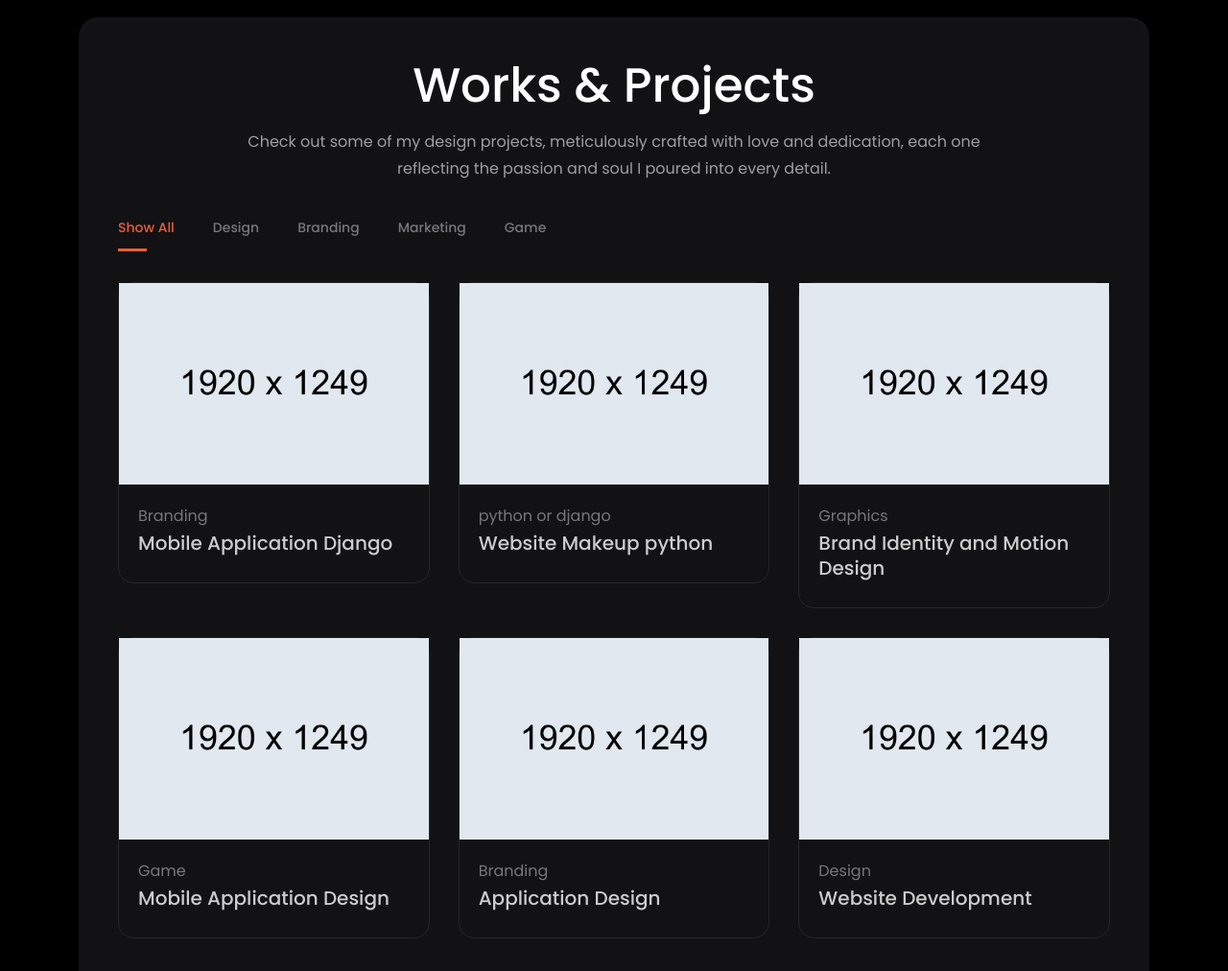
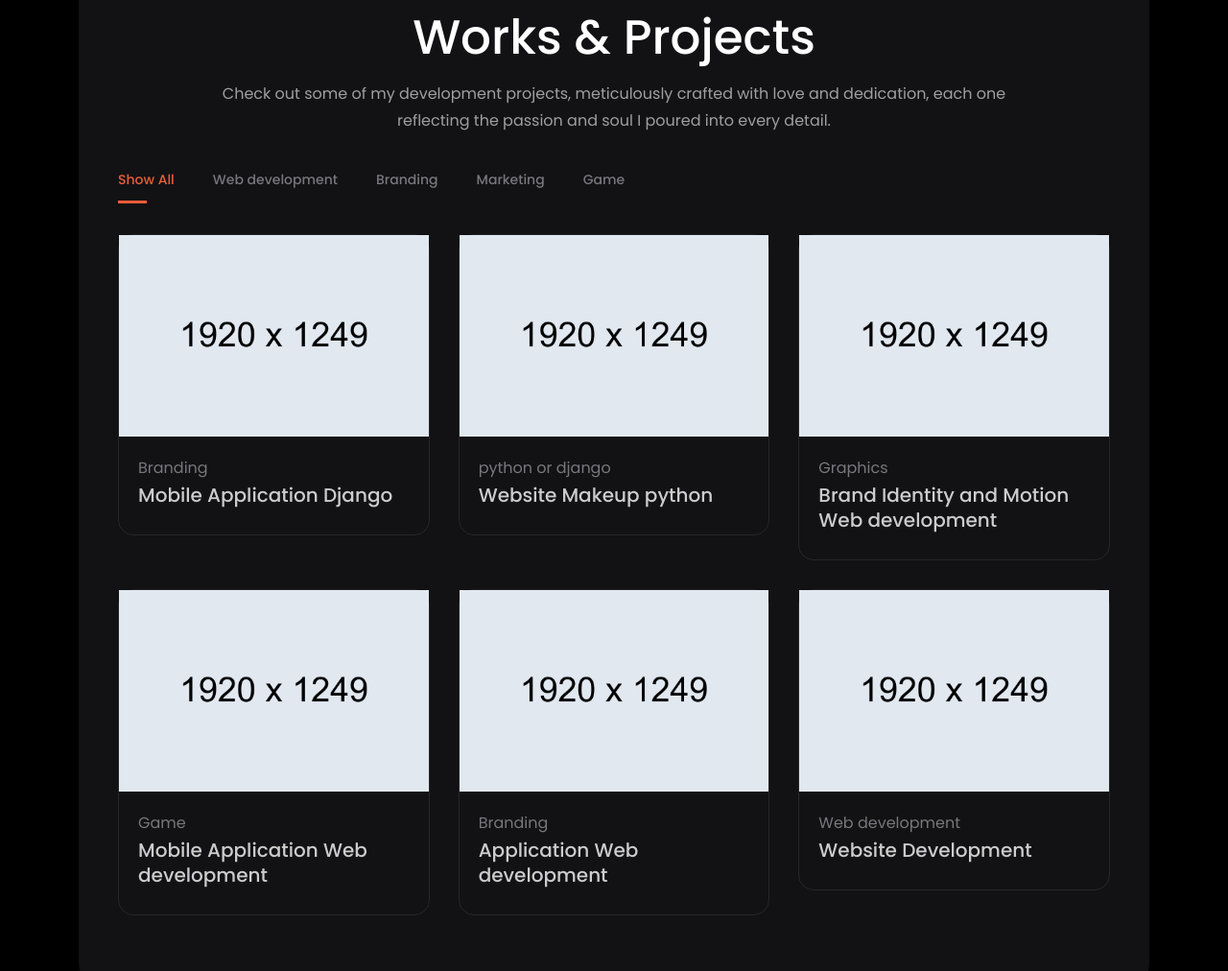
Before and after one commit to rabbiprogramer/rabbiprogramer.github.com, a plain HTML site: page index.html in a window 1280 px wide. Shown: the part 820-1832 px from the top of the page at 96% size. Drawn offline with Linux system fonts and the light colour scheme.

Commit message:
name chengin

```diff
--- a/index.html
+++ b/index.html
@@ -121,7 +121,7 @@
                     <div class="about-image-part wow fadeInUp delay-0-3s">
                         <img src="assets/images/about/profile.png" alt="About Me" />
                         <h2>RABBI HOSSAIN </h2>
-                        <p>I am a Web Development based in san francisco.</p>
+                        <p>I am a Web development based in san francisco.</p>
                         <div class="about-social text-center">
                             <ul>
                                 <li><a href=""><i class="ri-facebook-circle-fill"></i></a></li>
@@ -138,7 +138,7 @@
                     <div class="about-content-part wow fadeInUp delay-0-2s">
                         <p>Hello There!</p>
                         <h2>
-                            I’m Rabbi Hossain, a product designer crafting user-centric design with pixel-perfect precision.
+                            My name is Rabbi I am good web development I have good skills in python and django
                         </h2>
                         <div class="adress-field">
                             <ul>
@@ -178,14 +178,14 @@
                     <div class="col-xl-12 col-lg-12">
                         <div class="section-title text-center wow fadeInUp delay-0-2s">
                             <h2> Works & Projects </h2>
-                            <p> Check out some of my design projects, meticulously crafted with love and dedication,
+                            <p> Check out some of my development projects, meticulously crafted with love and dedication,
                                 each one reflecting the passion and soul I poured into every detail.</p>
                         </div>
                     </div>
                 </div>
                 <ul class="project-filter filter-btns-one justify-content-left pb-15 wow fadeInUp delay-0-2s">
                     <li data-filter="*" class="current">Show All</li>
-                    <li data-filter=".design">Design</li>
+                    <li data-filter=".design"> Web development</li>
                     <li data-filter=".branding">Branding</li>
                     <li data-filter=".marketing">Marketing</li>
                     <li data-filter=".game">Game</li>
@@ -228,7 +228,7 @@
                             </div>
                             <div class="project-content">
                                 <span class="sub-title">Graphics</span>
-                                <h3> Brand Identity and Motion Design</h3>
+                                <h3> Brand Identity and Motion  Web development</h3>
                             </div>
                         </div>
                     </div>
@@ -242,7 +242,7 @@
                             </div>
                             <div class="project-content">
                                 <span class="sub-title">Game</span>
-                                <h3> Mobile Application Design </h3>
+                                <h3> Mobile Application  Web development </h3>
                             </div>
                         </div>
                     </div>
@@ -256,7 +256,7 @@
                             </div>
                             <div class="project-content">
                                 <span class="sub-title">Branding</span>
-                                <h3> Application Design </h3>
+                                <h3> Application  Web development </h3>
                             </div>
                         </div>
                     </div>
@@ -269,7 +269,7 @@
                                 <a href="https://www.youtube.com/watch?v=qZEPs3vmYB4" class="details-btn popup-youtube"><i class="ri-arrow-right-up-line"></i></a>
                             </div>
                             <div class="project-content">
-                                <span class="sub-title">Design</span>
+                                <span class="sub-title"> Web development</span>
                                 <h3> Website Development </h3>
                             </div>
                         </div>
```
